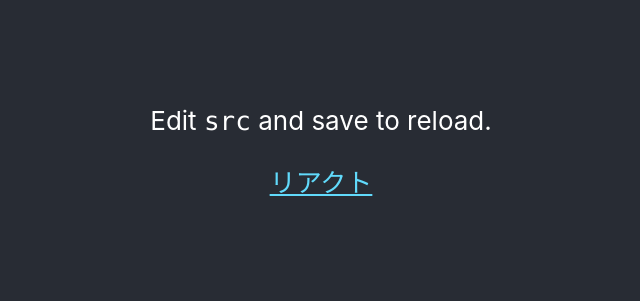
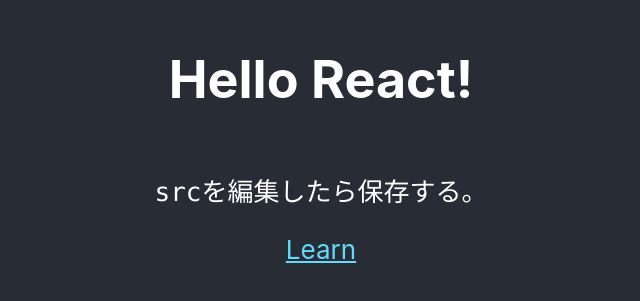
Before and after one commit to seitann-game/seikeiarchery-officialHP, a React (Create React App) app: page / in a window 1280 px wide. Shown: the part 261-562 px from the top of the page, without its empty margins (319-959 px from the left). Built offline with nearby package versions, Linux system fonts and the light colour scheme.

Commit message:
テスト５

```diff
--- a/App.js
+++ b/App.js
@@ -10,8 +10,9 @@
     return (
       <div className="App">
         <header className="App-header">
+          <h1>Hello React!</h1>
           <p>
-            Edit <code>src</code> and save to reload.
+            <code>src</code>を編集したら保存する。
           </p>
           <a
             className="App-link"
@@ -19,8 +20,7 @@
             target="_blank"
             rel="noopener noreferrer"
           >
-            リアクト
-
+            Learn
           </a>
         </header>
       </div>
```
